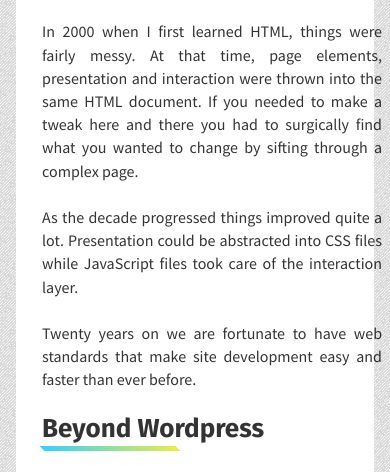
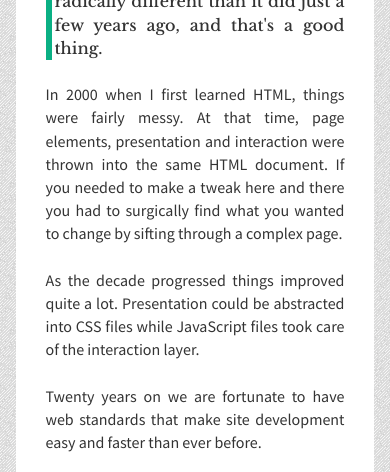
Before and after one commit to Floony7/fredweb-gatsby-site, a Gatsby site: page / in a window 390 px wide. Shown: the part 572-1044 px from the top of the page. Built offline with nearby package versions, Linux system fonts and the light colour scheme; Gatsby itself is replaced by a stand-in of ours.

Commit message:
Container grid amended for small screens

```diff
--- a/src/styles/_layout.scss
+++ b/src/styles/_layout.scss
@@ -12,6 +12,13 @@
     display: grid;
     grid-template-columns: repeat(5, 1fr);
     gap: 1em;
+  }
+}
+
+@include bp(small) {
+  .container--grid {
+    grid-template-columns: 1fr;
+    width: 90vw;
   }
 }
 
```
Lines whose indentation alone changed are shown as unchanged.
